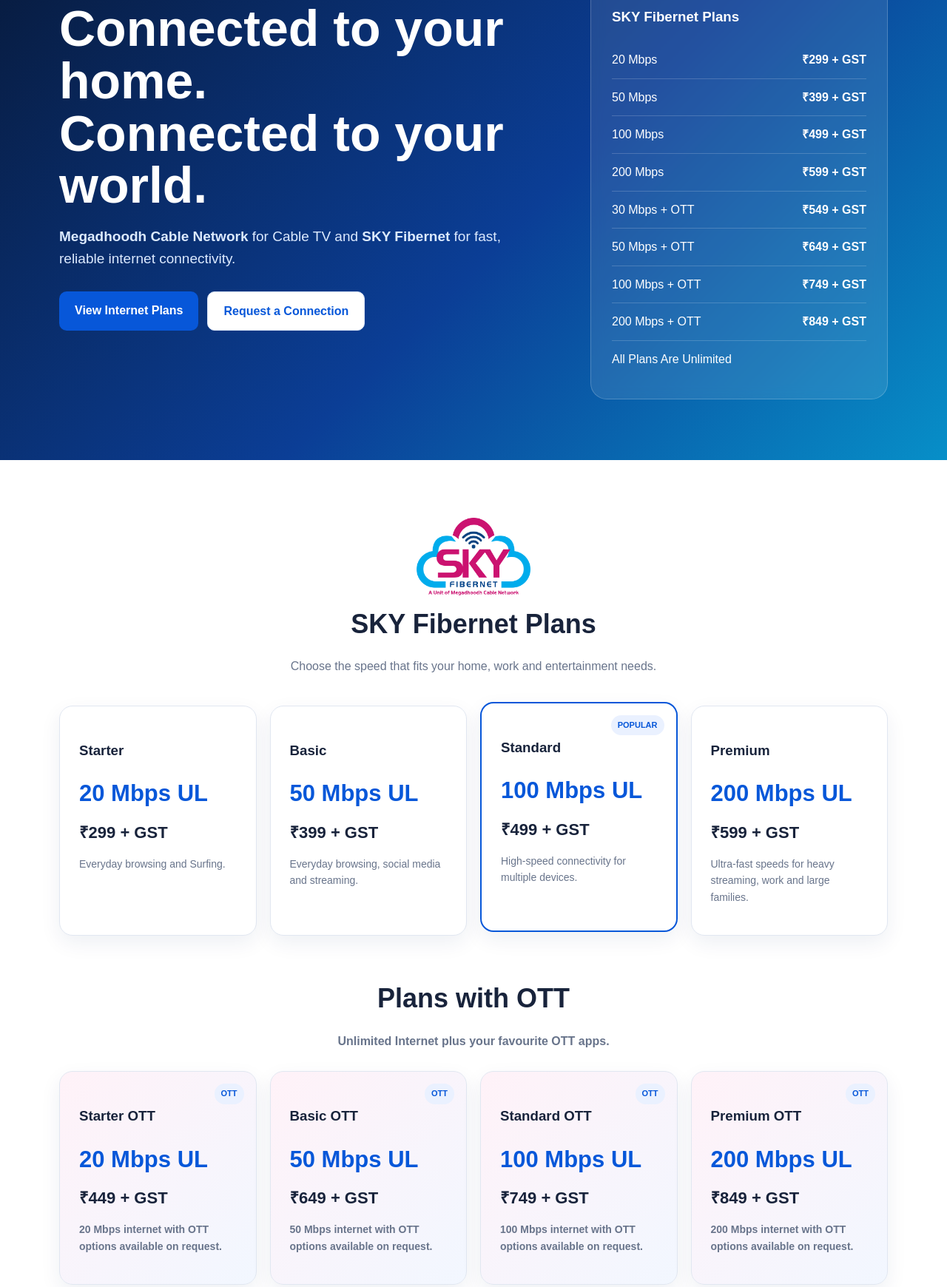
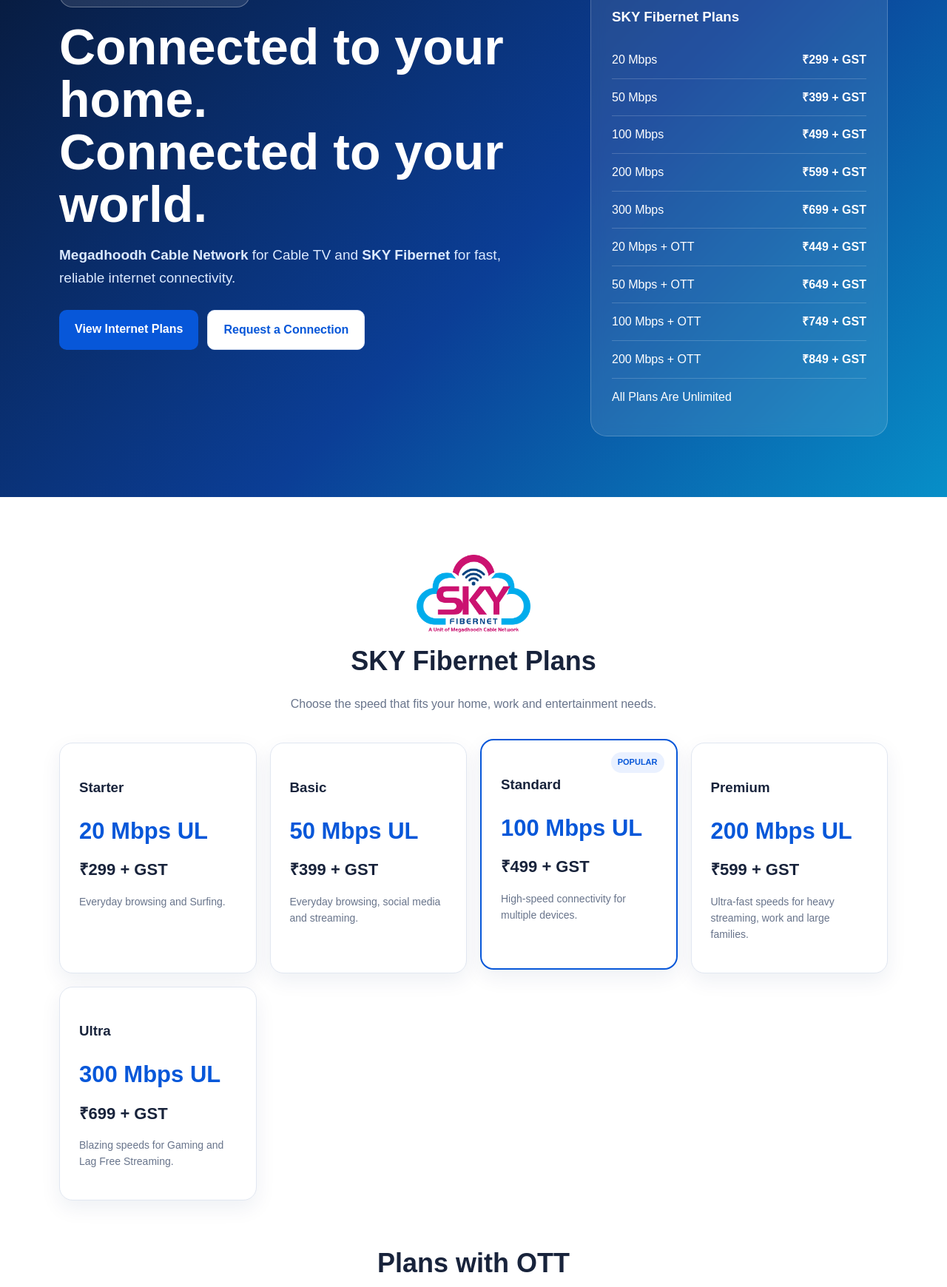
Before and after one commit to rgokulraj1-cmyk/megadhoodh-website, a plain HTML site: page index.html in a window 1280 px wide. Shown: the part 309-2049 px from the top of the page at 74% size. Drawn offline with Linux system fonts and the light colour scheme.

Commit message:
Add new internet plans and update features section

```diff
--- a/index.html
+++ b/index.html
@@ -50,7 +50,8 @@ footer{background:#040c1c;color:#aebbd2;padding:28px 0;text-align:center;font-si
 <div><span>50 Mbps</span><strong>₹399 + GST</strong></div>
 <div><span>100 Mbps</span><strong>₹499 + GST</strong></div>
 <div><span>200 Mbps</span><strong>₹599 + GST</strong></div>
-<div><span>30 Mbps + OTT</span><strong>₹549 + GST</strong></div>
+<div><span>300 Mbps</span><strong>₹699 + GST</strong></div>
+<div><span>20 Mbps + OTT</span><strong>₹449 + GST</strong></div>
 <div><span>50 Mbps + OTT</span><strong>₹649 + GST</strong></div>
 <div><span>100 Mbps + OTT</span><strong>₹749 + GST</strong></div>
 <div><span>200 Mbps + OTT</span><strong>₹849 + GST</strong></div>
@@ -65,6 +66,7 @@ footer{background:#040c1c;color:#aebbd2;padding:28px 0;text-align:center;font-si
 <div class="plan"><h3>Basic</h3><div class="speed">50 Mbps UL</div><div class="price">₹399 + GST</div><p class="muted">Everyday browsing, social media and streaming.</p></div>
 <div class="plan featured"><span class="tag">POPULAR</span><h3>Standard</h3><div class="speed">100 Mbps UL</div><div class="price">₹499 + GST</div><p class="muted">High-speed connectivity for multiple devices.</p></div>
 <div class="plan"><h3>Premium</h3><div class="speed">200 Mbps UL</div><div class="price">₹599 + GST</div><p class="muted">Ultra-fast speeds for heavy streaming, work and large families.</p></div>
+<div class="plan"><h3>Ultra</h3><div class="speed">300 Mbps UL</div><div class="price">₹699 + GST</div><p class="muted">Blazing speeds for Gaming and Lag Free Streaming. </p></div>
 </div>
 <div class="section-head" style="margin:56px 0 28px"><h2>Plans with OTT</h2><p><strong>Unlimited Internet plus your favourite OTT apps.</p></div>
 <div class="grid g2">
@@ -78,7 +80,7 @@ footer{background:#040c1c;color:#aebbd2;padding:28px 0;text-align:center;font-si
 
 <section class="features"><div class="container"><div class="section-head"><h2>Why Choose Us?</h2><p>Local service with connectivity built for modern homes.</p></div>
 <div class="feature-grid"><div class="feature"><div class="icon">📺</div><h3>Cable TV</h3><p>Digital cable entertainment from Megadhoodh Cable Network.</p></div>
-<div class="feature"><div class="icon">🌐</div><h3>Fast Internet</h3><p>SKY Fibernet broadband plans from 30 Mbps to 200 Mbps.</p></div>
+<div class="feature"><div class="icon">🌐</div><h3>Fast Internet</h3><p>SKY Fibernet broadband plans from 20 Mbps to 1 Gbps.</p></div>
 <div class="feature"><div class="icon">🛠️</div><h3>Local Support</h3><p>Contact our local team for new connections and service assistance.</p></div></div>
 </div></section>
 
```
